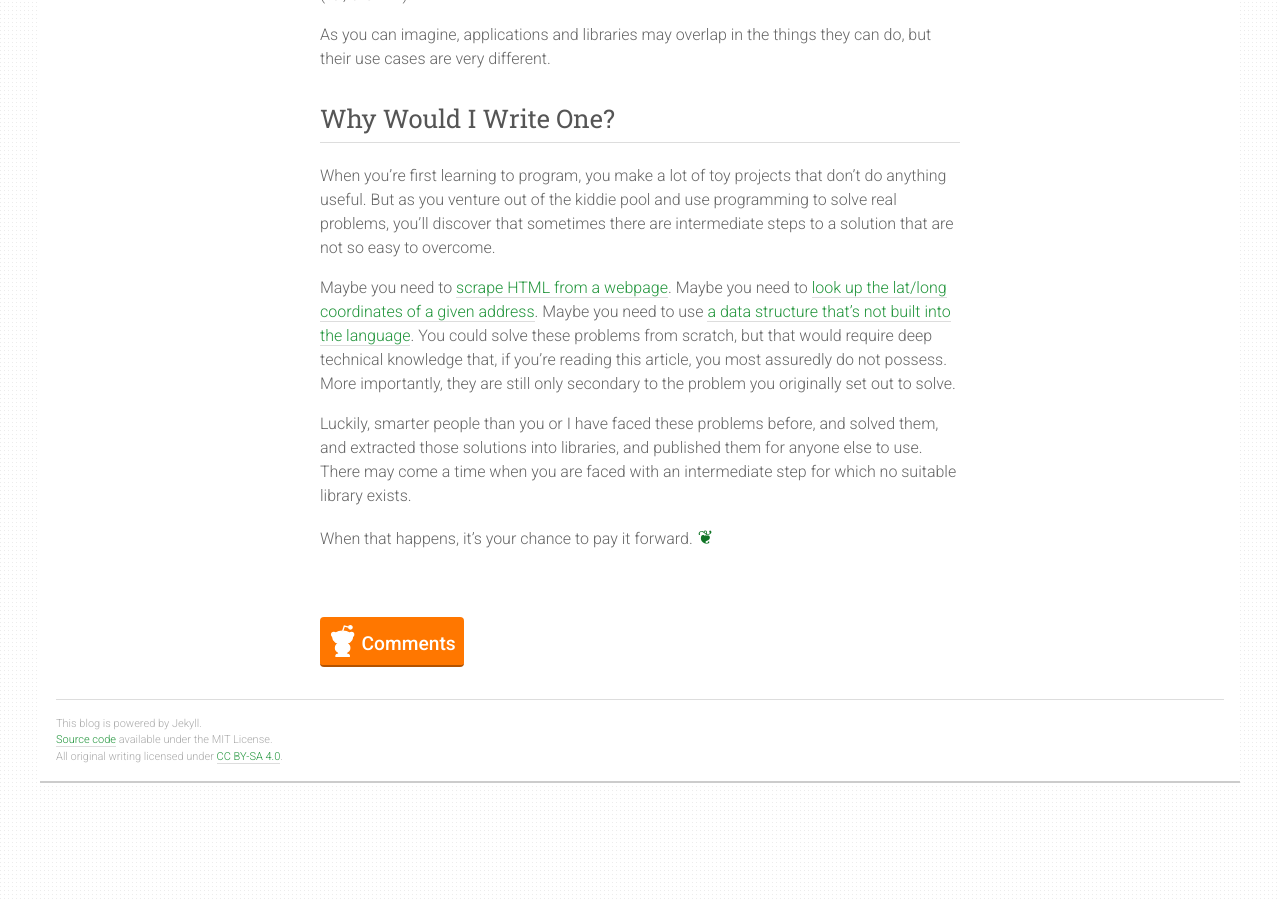
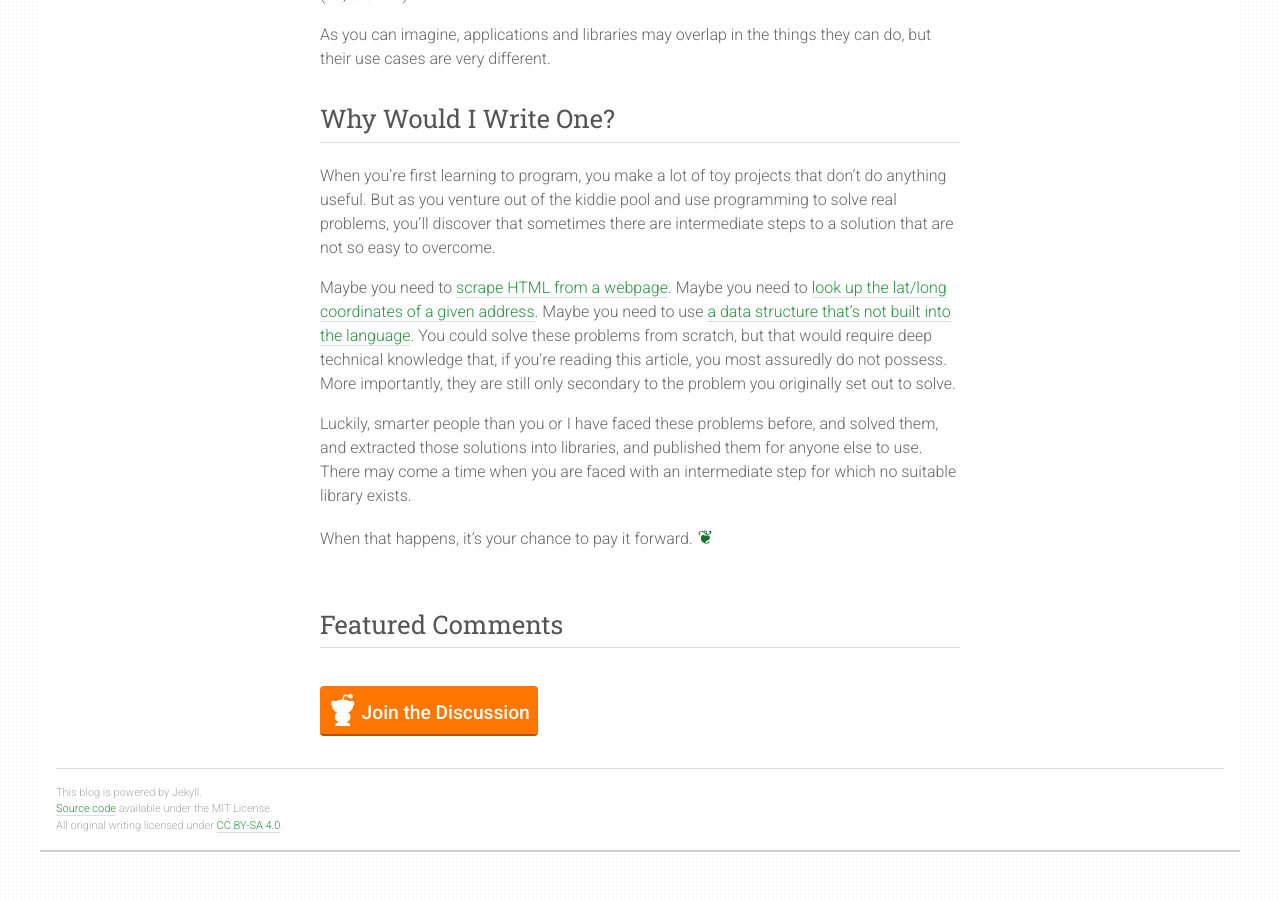
Before and after one commit to rlue/ryanlue.com, a Jekyll site: the page built from _posts/2017-03-02-what-is-a-library.md, in a window 1280 px wide and 900 px high, scrolled down 910 px. Built offline with Jekyll 4.4.1, drawn with Linux system fonts in a browser that asks for light colours; a script that is not in the unit is left out; before the commit the page ends 1741 px from its top, so only the background shows below that; part of the change alters nothing that is shown.

Commit message:
Add featured comment to 'What is a Library?'

```diff
--- a/_posts/2017-03-02-what-is-a-library.md
+++ b/_posts/2017-03-02-what-is-a-library.md
@@ -4,6 +4,8 @@ teaser: Almost simple enough for your mother to understand.
 category: programming-101
 tags: [gems]
 reddit_post: 'https://www.reddit.com/r/coding/comments/654gew/programming_101_what_is_a_library_and_why_would_i/'
+featured_comments:
+  - url: 'https://www.reddit.com/r/coding/comments/654gew/programming_101_what_is_a_library_and_why_would_i/dg7rcsb/'
 ---
 
 What is a Library?
```
